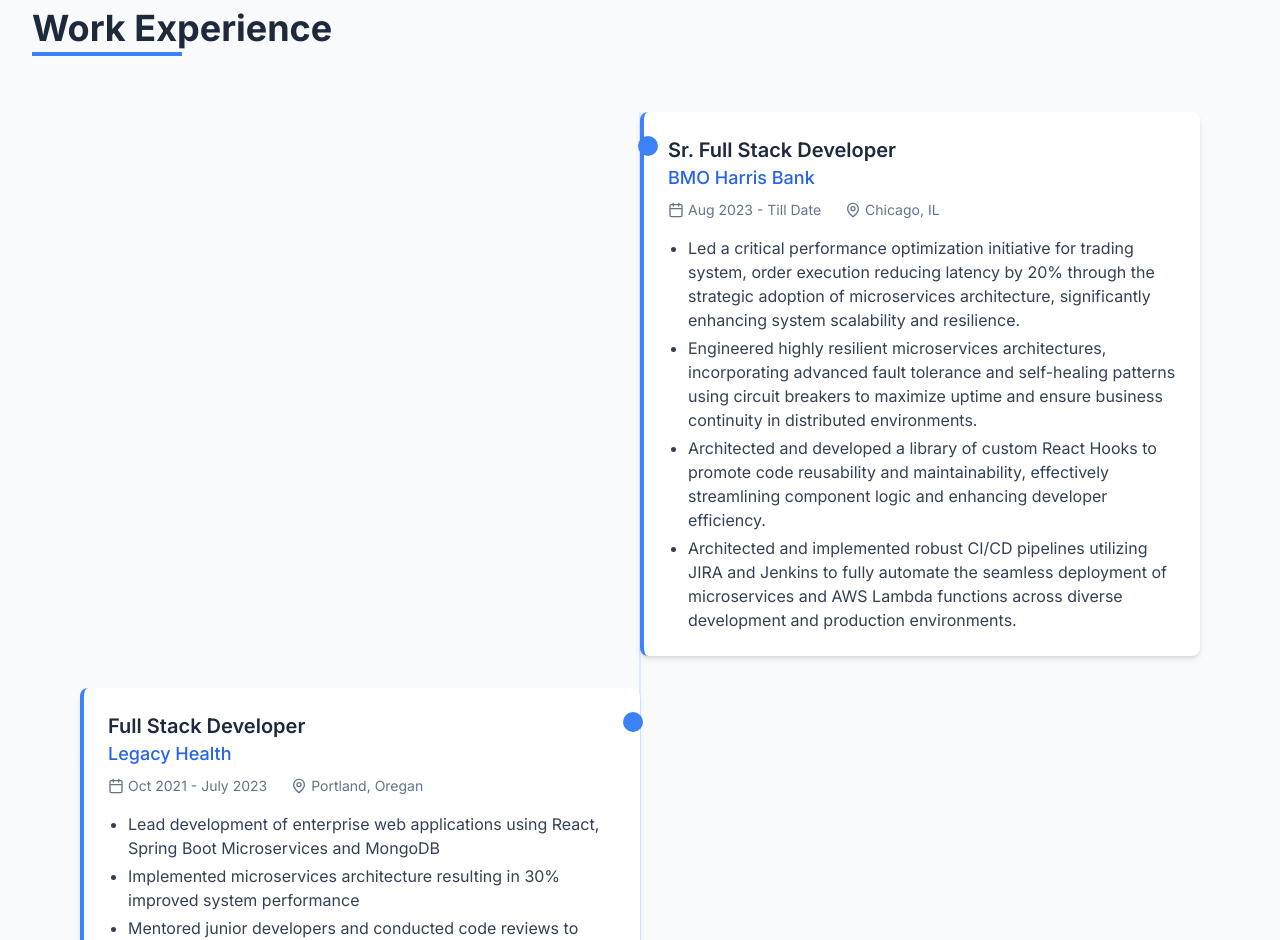
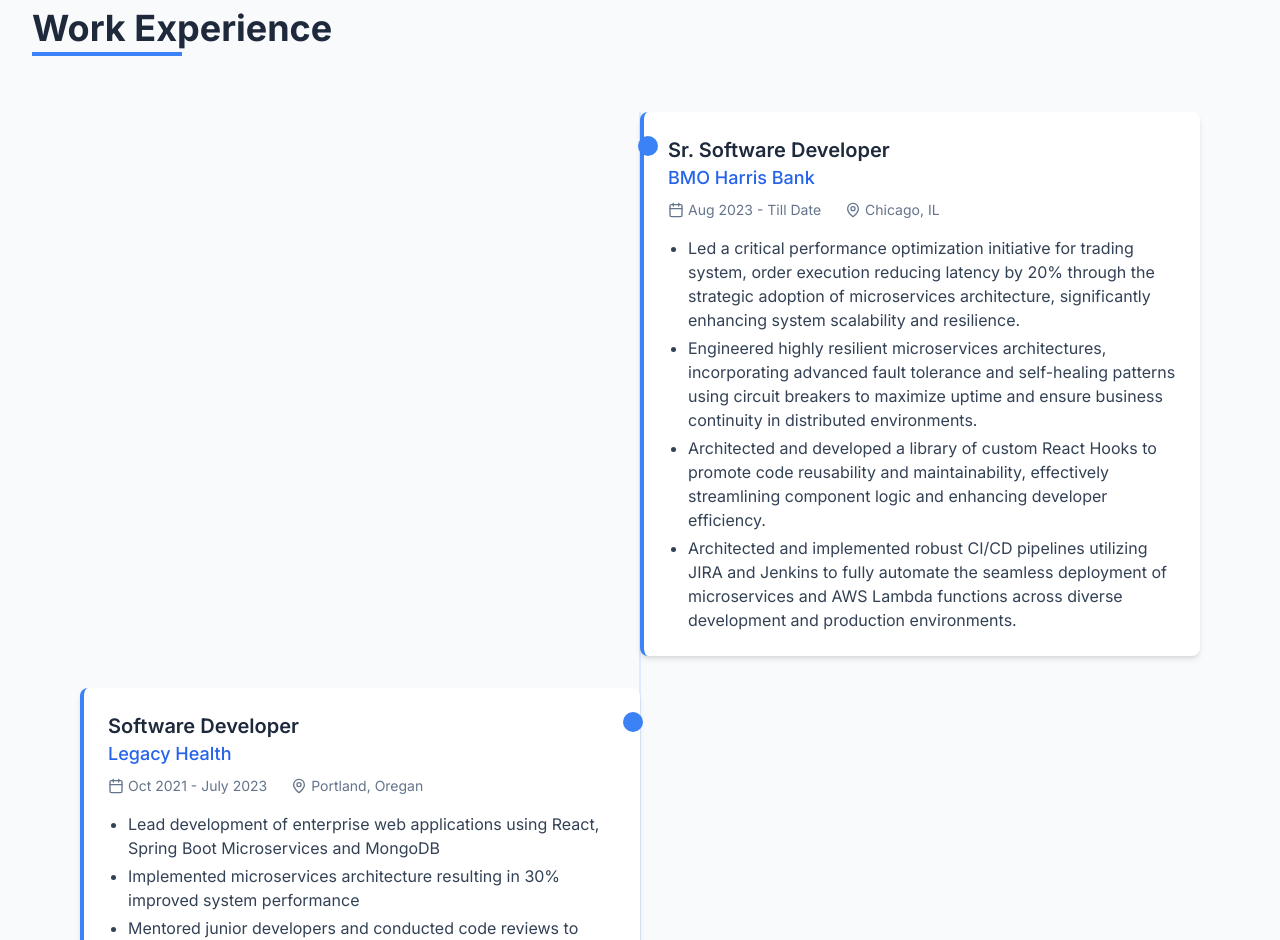
Before and after one commit to Surendra-Devireddy/Surendra-Devireddy.github.io, a React (Vite) app: page / in a window 1280 px wide. Shown: the part 1500-2440 px from the top of the page. Built offline with nearby package versions, Linux system fonts and the light colour scheme.

Commit message:
Made changes

```diff
--- a/src/components/Experience.tsx
+++ b/src/components/Experience.tsx
@@ -4,7 +4,7 @@ import { Calendar, MapPin } from 'lucide-react';
 const Experience: React.FC = () => {
   const experiences = [
     {
-      title: 'Sr. Full Stack Developer',
+      title: 'Sr. Software Developer',
       company: 'BMO Harris Bank',
       duration: 'Aug 2023 - Till Date',
       location: 'Chicago, IL',
@@ -16,7 +16,7 @@ const Experience: React.FC = () => {
       ]
     },
     {
-      title: 'Full Stack Developer',
+      title: 'Software Developer',
       company: 'Legacy Health',
       duration: 'Oct 2021 - July 2023',
       location: 'Portland, Oregan',
```
